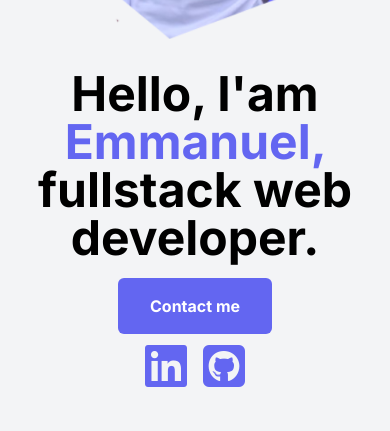
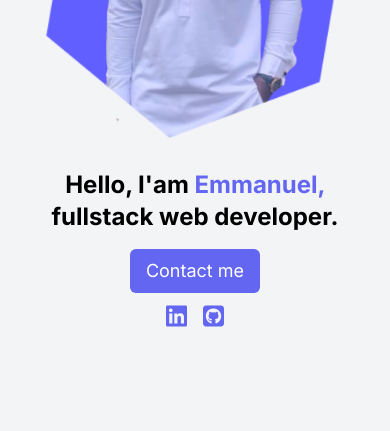
Before and after one commit to obiora198/my-portfolio-website, a Next.js app: page / in a window 390 px wide. Shown: the part 413-844 px from the top of the page. Built offline with nearby package versions, Linux system fonts and the light colour scheme; no server answers; the database is empty.

Commit message:
responsive design tweaks

```diff
--- a/app/components/nav/Nav.tsx
+++ b/app/components/nav/Nav.tsx
@@ -21,9 +21,9 @@ export default function Nav({ links }: { links: Links[] }) {
 
   return (
     <>
-      <header className="w-full sticky top-0 bg-white opacity-90 md:px-32 border-b shadow-sm shadow-indigo-100 z-50">
+      <header className="w-full sticky top-0 bg-white opacity-90 sm:px-32 border-b shadow-sm shadow-indigo-100 z-50">
         {/* larger screens start */}
-        <div className="hidden md:flex sticky top-0 w-full text-2xl pt-6 pb-2  text-black items-center justify-between">
+        <div className="hidden sm:flex sticky top-0 w-full text-2xl pt-6 pb-2  text-black items-center justify-between">
           <Link className="text-4xl" href={'/'}>
             <span className='text-white bg-indigo-500 rounded-md p-0 px-1'>E</span>mmanuel
           </Link>
@@ -46,7 +46,7 @@ export default function Nav({ links }: { links: Links[] }) {
         {/* larger screens end  */}
 
         {/* mobile display start */}
-        <div className="md:hidden w-full h-14 text-xl p-4 flex items-center justify-between z-50">
+        <div className="sm:hidden w-full h-14 text-xl p-4 flex items-center justify-between z-50">
         <span className='text-white text-4xl bg-indigo-500 rounded-md p-0 px-1'>E</span>
 
           <nav
--- a/app/components/sections/About.tsx
+++ b/app/components/sections/About.tsx
@@ -4,12 +4,12 @@ import Image from 'next/image'
 export default function About() {
   return (
     <section id="about-section">
-      <div className="w-full md:h-screen flex flex-col gap-8 items-center md:px-40 p-4 md:pt-16">
-        <h1 className="text-4xl font-bold text-indigo-500 inline-block text-center border-b-2 md:mt-8">
+      <div className="w-full sm:h-screen flex flex-col gap-8 items-center sm:px-40 p-4 pt-16">
+        <h1 className="text-4xl font-bold text-indigo-500 inline-block text-center border-b-2 sm:mt-8">
           About me
         </h1>
 
-        <div className="w-full h-full flex flex-col md:flex-row items-center justify-between gap-8 md:gap-24 px-4">
+        <div className="w-full h-full flex flex-col sm:flex-row items-center justify-between gap-8 sm:gap-24 px-4">
           <Image
             src="/profile-img.jpg"
             className="h-auto w-full rounded-2xl shadow-lg"
--- a/app/components/sections/Contact.tsx
+++ b/app/components/sections/Contact.tsx
@@ -36,11 +36,11 @@ export default function Contact() {
 
   return (
     <section id="contact-section">
-      <div className="w-full h-[calc(100vh-60px)] md:h-screen flex flex-col items-center justify-center md:px-40 md:pt-16 pb-8">
-        <h1 className="text-4xl font-bold text-indigo-500 inline-block text-center border-b-2 md:mt-8 mb-8">
+      <div className="w-full h-[calc(100vh-60px)] sm:h-screen flex flex-col items-center justify-center sm:px-40 px-4 sm:pt-16 sm:pb-8">
+        <h1 className="text-4xl font-bold text-indigo-500 inline-block text-center border-b-2 sm:mt-8 mb-8">
           Get in touch
         </h1>
-        <div className="w-full max-w-[600px] bg-white flex flex-col gap-4 rounded-[32px] border-2 p-8">
+        <div className="w-full max-w-[600px] bg-white flex flex-col gap-4 rounded-[32px] border-2 sm:p-8 p-4">
           <form
             id="myForm"
             className="w-full flex flex-col items-center gap-4 z-0"
--- a/app/components/sections/Footer.tsx
+++ b/app/components/sections/Footer.tsx
@@ -4,8 +4,8 @@ import LinkedInIcon from '@mui/icons-material/LinkedIn'
 export default function Footer() {
   return (
     <>
-      <footer className="bg-gray-900 w-full h-[300px] text-white text-5xl flex flex-col justify-center items-center gap-4">
-        <ul className="flex gap-8">
+      <footer className="bg-gray-900 w-full sm:h-[300px] text-white sm:text-5xl text-2xl flex flex-col justify-center items-center sm:gap-4 gap-2 p-4">
+        <ul className="flex sm:gap-8 gap-2">
           <li>
             <a href="https://github.com/obiora198">
               <i className="fa-brands fa-square-github"></i>
--- a/app/components/sections/Hero.tsx
+++ b/app/components/sections/Hero.tsx
@@ -6,21 +6,21 @@ export default function Hero() {
     <>
       <section
         id="hero-section"
-        className="w-full h-[calc(100vh-64px)] md:h-[500px] flex flex-col-reverse items-center justify-end gap-4 md:grid md:grid-cols-2 md:px-32"
+        className="w-full h-[calc(100vh-56px)] sm:h-[500px] flex flex-col-reverse items-center justify-center gap-4 sm:grid sm:grid-cols-2 sm:px-32"
       >
-        <div className="w-full flex flex-col items-center px-4 gap-4">
-          <p className="text-5xl text-black text-center font-bold">
+        <div className="w-full flex flex-col items-center text-2xl  sm:text-5xl px-4 gap-4">
+          <p className="text-black text-center font-bold">
             Hello, I&apos;am{' '}
-            <span className="text-indigo-500 text-5xl">Emmanuel,</span>{' '}
+            <span className="text-indigo-500 ">Emmanuel,</span>{' '}
             fullstack web developer.
           </p>
 
-          <div className="flex flex-col items-center gap-2 md:gap-4">
-            <button className="px-8 py-4 bg-indigo-500 text-white rounded-md font-bold">
+          <div className="flex flex-col items-center gap-2 sm:gap-4">
+            <button className="sm:px-8 px-4 sm:py-4 py-2 bg-indigo-500 text-white text-lg rounded-md sm:font-bold">
               Contact me
             </button>
 
-            <div className="w-full md:w-[200px] text-indigo-500 text-5xl flex items-center justify-center gap-4">
+            <div className="w-full sm:w-[200px] text-indigo-500  flex items-center justify-center gap-4">
               <a href="https://www.linkedin.com/in/emmanuel-obiora-9b8495192/">
                 <i className="fa-brands fa-linkedin"></i>
               </a>
@@ -32,7 +32,7 @@ export default function Hero() {
         </div>
         <Image
           src="/hero-img2.png"
-          className="h-auto mt-8 md:mt-0 md:justify-self-end"
+          className="h-auto mt-8 sm:mt-0 sm:justify-self-end"
           alt=""
           width={400}
           height={400}
--- a/app/components/sections/Projects.tsx
+++ b/app/components/sections/Projects.tsx
@@ -21,16 +21,16 @@ export default function Projects() {
 
   return (
     <section id="projects-section">
-      <div className="min-h-screen w-full flex flex-col items-center gap-8 sm:px-40 sm:pt-16 p-4">
+      <div className="min-h-screen w-full flex flex-col items-center gap-8 sm:px-40 pt-16 p-4">
         <h1 className="text-4xl font-bold text-indigo-500 inline-block text-center border-b-2 my-4">
           Projects
         </h1>
-        <div className="w-full sm:static sm:columns-2 flex flex-col gap-4 sm:gap-8 relative">
+        <div className="w-full sm:columns-2 gap-8">
           {projects ? (
             projects.map((project) => (
               <div
                 key={project.id}
-                className="w-full bg-white flex flex-col gap-3 items-center justify-center p-4 sm:p-8 border-2 rounded-[32px] break-inside-avoid-column sm:mb-8"
+                className="w-full bg-white flex flex-col gap-3 items-center justify-center p-4 sm:p-8 border-2 rounded-[32px] break-inside-avoid-column sm:mb-8 mb-4"
               >
                 <Image
                   width={300}
--- a/app/components/sections/Skills.tsx
+++ b/app/components/sections/Skills.tsx
@@ -4,7 +4,7 @@ import Image from 'next/image'
 export default function Skills() {
   return (
     <section id="skills-section">
-      <div className="w-full sm:h-screen flex flex-col items-center gap-4 p-4 sm:px-40 sm:pt-16 sm:pb-8">
+      <div className="w-full sm:h-screen flex flex-col items-center gap-4 p-4 sm:px-40 pt-16 sm:pb-8">
         <h1 className="text-4xl font-bold text-indigo-500 inline-block text-center border-b-2 mt-8 mb-4">
           Skills & Experience
         </h1>
```
